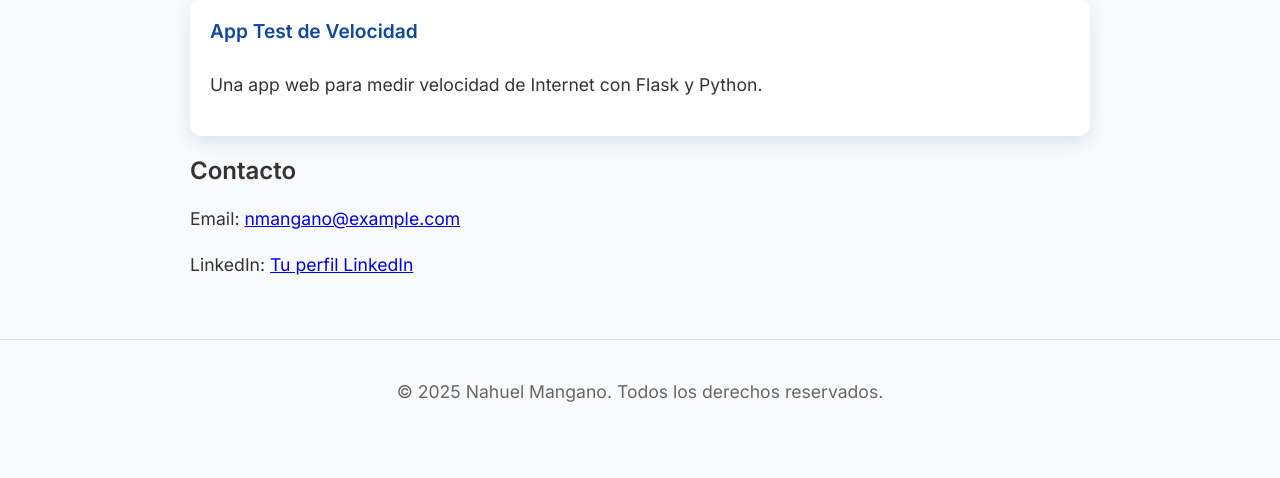
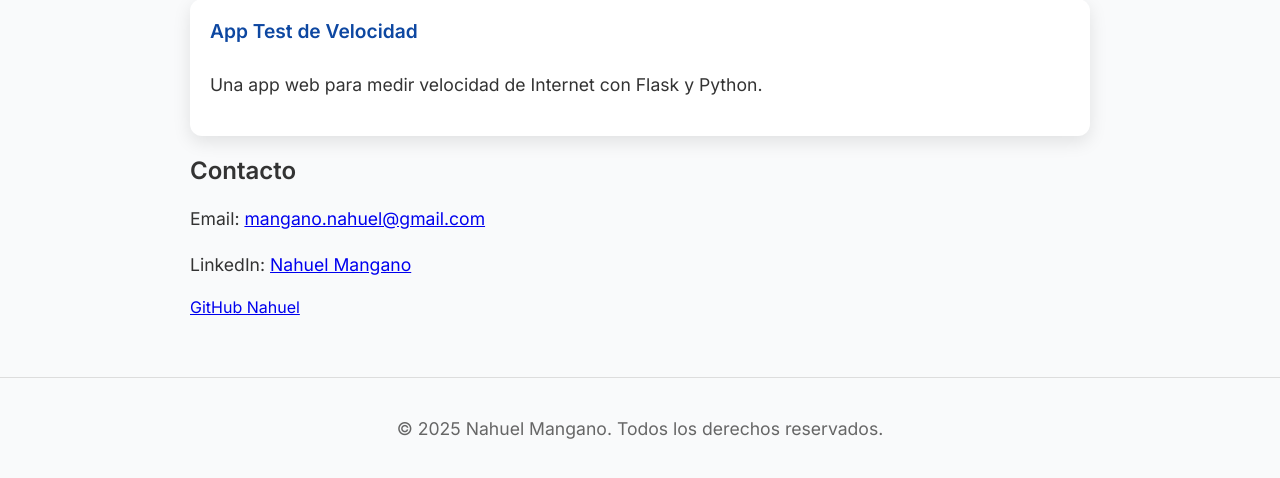
Before and after one commit to nahuelmangano/speedtest, a Flask app: page / in a window 1280 px wide. Shown: the part 247-725 px from the top of the page. Run offline with Flask 3, Linux system fonts and the light colour scheme.

Commit message:
Modifico links

```diff
--- a/templates/index.html
+++ b/templates/index.html
@@ -15,7 +15,8 @@
     </ul>
 
     <h2>Contacto</h2>
-    <p>Email: <a href="mailto:nmangano@example.com">nmangano@example.com</a></p>
-    <p>LinkedIn: <a href="https://www.linkedin.com/in/tu-linkedin" target="_blank" rel="noopener noreferrer">Tu perfil LinkedIn</a></p>
+    <p>Email: <a href="mailto:mangano.nahuel@gmail.com">mangano.nahuel@gmail.com</a></p>
+    <p>LinkedIn: <a href="https://www.linkedin.com/in/nahuel-mangano-vargas/" target="_blank" rel="noopener noreferrer">Nahuel Mangano</a></p>
+    <a href="https://github.com/nahuelmangano">GitHub Nahuel</a>
 </div>
 {% endblock %}
```
